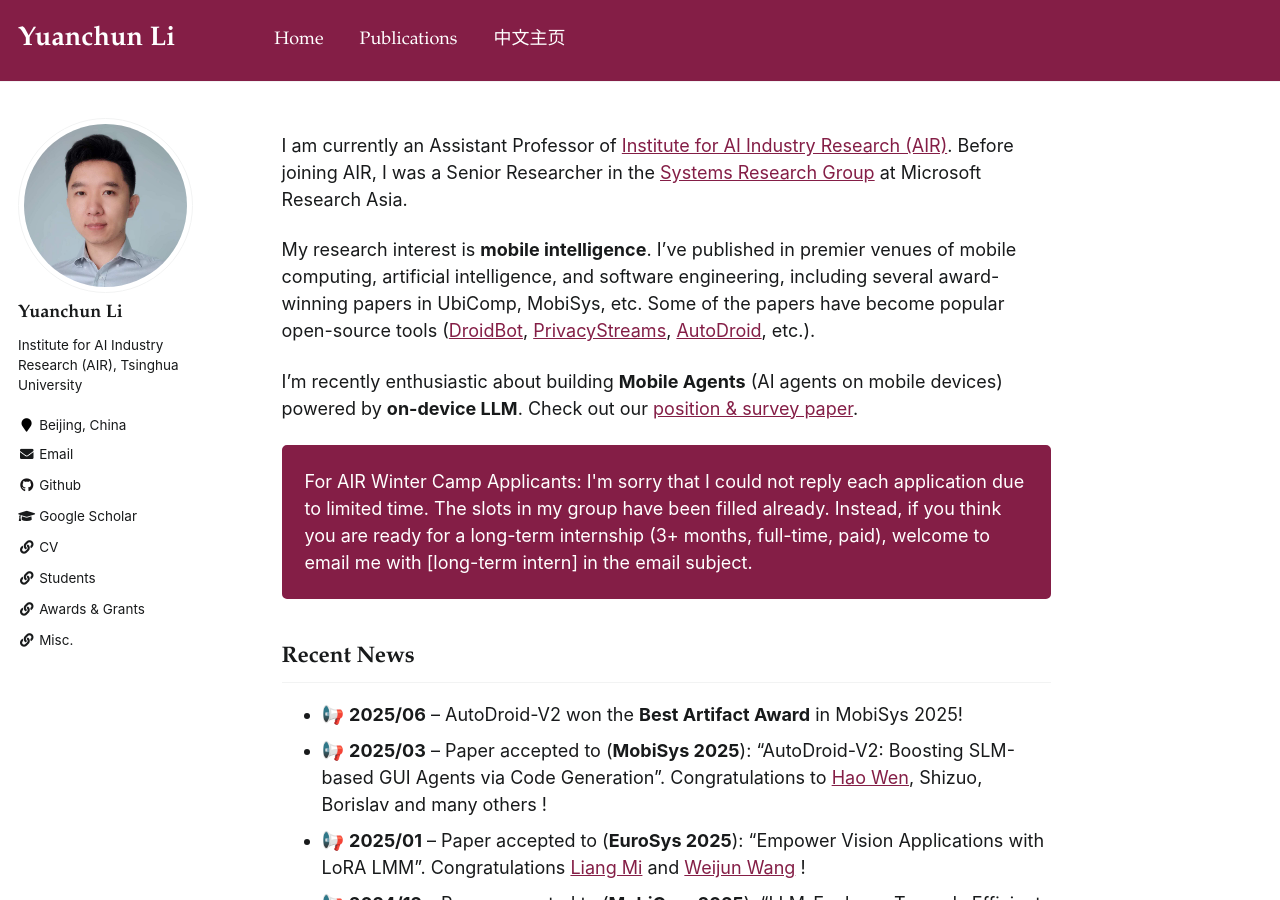
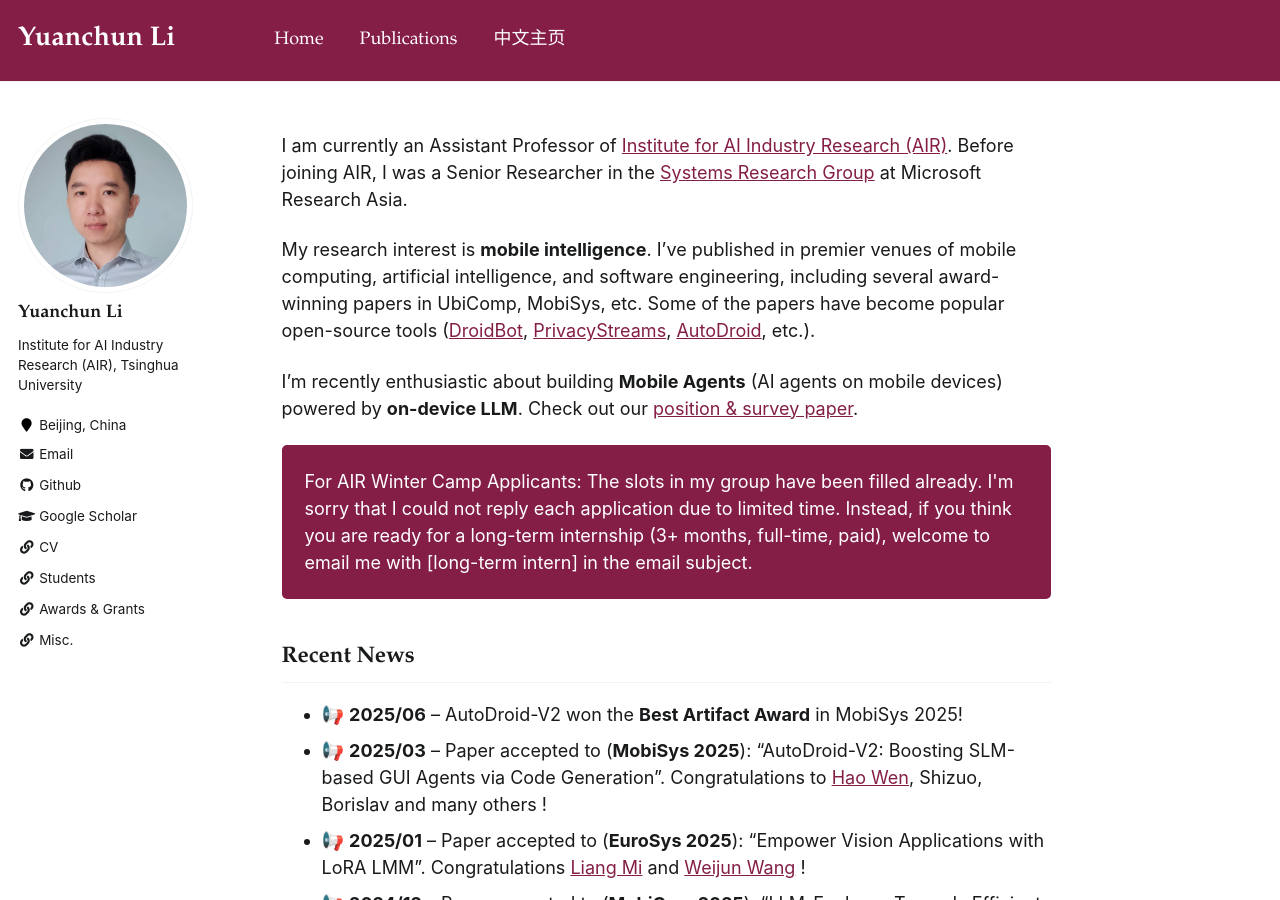
Before and after one commit to yuanchun-li/yuanchun-li.github.io, a Jekyll site: the page built from _pages/about.md, in a window 1280 px wide and 900 px high. Built offline with Jekyll 4.4.1, drawn with Linux system fonts in a browser that asks for light colours.

Commit message:
update notification

```diff
--- a/_pages/about.md
+++ b/_pages/about.md
@@ -17,7 +17,7 @@ I’ve published in premier venues of mobile computing, artificial intelligence,
 
 I'm recently enthusiastic about building **Mobile Agents** (AI agents on mobile devices) powered by **on-device LLM**. Check out our [position & survey paper](https://github.com/MobileLLM/Personal_LLM_Agents_Survey/).
 
-<p style="border-radius: 5px; border:5px; border-style:solid; border-color:#841E46; padding: 1em; background-color: #841E46; color: #FFFFFF">For AIR Winter Camp Applicants: I'm sorry that I could not reply each application due to limited time. The slots in my group have been filled already. Instead, if you think you are ready for a long-term internship (3+ months, full-time, paid), welcome to email me with [long-term intern] in the email subject.</p>
+<p style="border-radius: 5px; border:5px; border-style:solid; border-color:#841E46; padding: 1em; background-color: #841E46; color: #FFFFFF">For AIR Winter Camp Applicants: The slots in my group have been filled already. I'm sorry that I could not reply each application due to limited time. Instead, if you think you are ready for a long-term internship (3+ months, full-time, paid), welcome to email me with [long-term intern] in the email subject.</p>
 
 <!-- <p style="border-radius: 5px; border:5px; border-style:solid; border-color:#841E46; padding: 1em; background-color: #841E46; color: #FFFFFF">Our team is recruiting PostDocs, research engineers, and interns. Please feel free to contact me if you are interested.</p> -->
 
```
